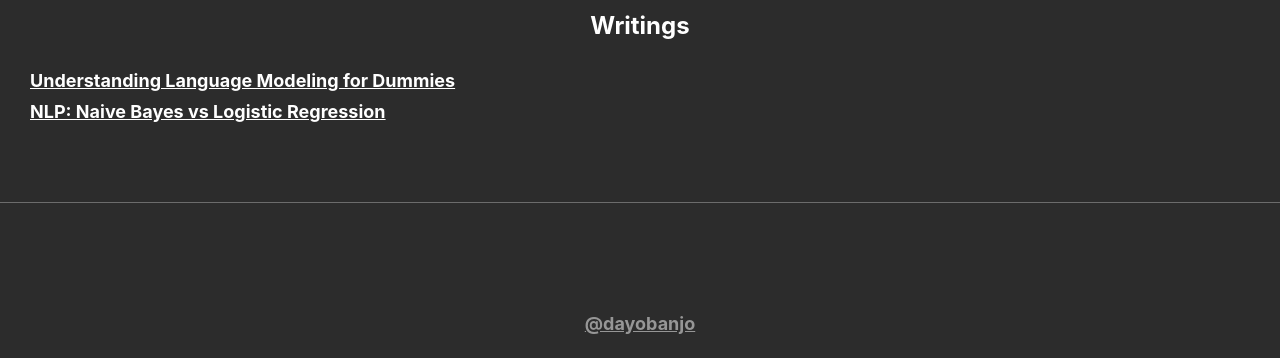
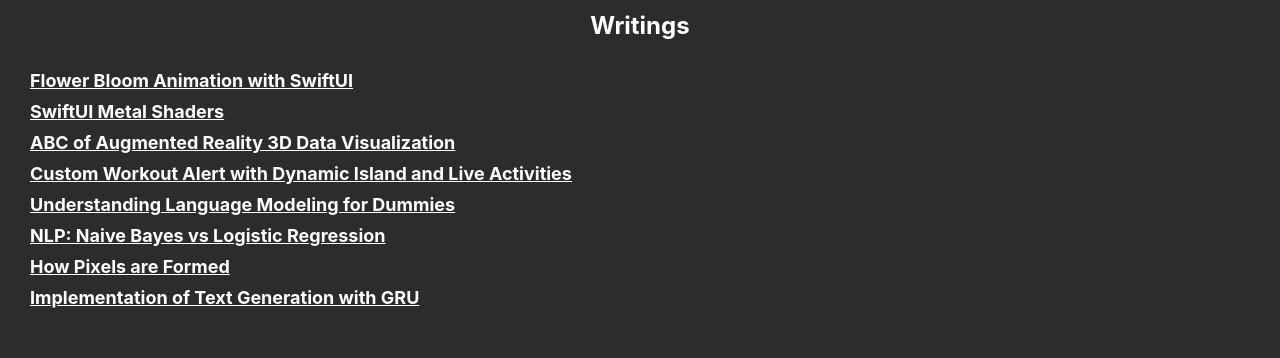
Before and after one commit to banjodayo39/bdayo, a React (Create React App) app: page / in a window 1280 px wide. Shown: the part 1750-2108 px from the top of the page. Built offline with nearby package versions, Linux system fonts and the light colour scheme.

Commit message:
Change landing page

```diff
--- a/src/data.js
+++ b/src/data.js
@@ -48,13 +48,37 @@
 
 export const WritingData = [
     {
+        title: "Flower Bloom Animation with SwiftUI",
+        link: "https://banjodayo39.medium.com/flower-bloom-animation-with-swiftui-bfb99a02e901"
+    },
+    {
+        title: "SwiftUI Metal Shaders",
+        link: "https://banjodayo39.medium.com/swiftui-metal-shaders-c53e7c690cb5"
+    },
+    {
+        title: "ABC of Augmented Reality 3D Data Visualization",
+        link: "https://banjodayo39.medium.com/abc-of-augmented-reality-3d-data-visualization-reality-composer-ar-quicklook-f3c7712eb529"
+    },
+    {
+        title: "Custom Workout Alert with Dynamic Island and Live Activities",
+        link: "https://banjodayo39.medium.com/customworkout-alert-with-dynamic-island-and-live-activities-ios-16-tutorial-iphone-14-6b29ca1a87a1"
+    },
+    {
         title: "Understanding Language Modeling for Dummies",
         link: "https://medium.com/@banjodayo39/understanding-language-modeling-for-dummies-47ba7aaa9455"
     },
     {
         title: "NLP: Naive Bayes vs Logistic Regression",
         link: "https://medium.com/@banjodayo39/nlp-text-classification-with-naive-bayes-vs-logistic-regression-7ad428d4cafa"
-    }
+    },
+    {
+        title: "How Pixels are Formed",
+        link: "https://banjodayo39.medium.com/how-pixels-are-formed-c644a35af6ed"
+    },
+    {
+        title: "Implementation of Text Generation with GRU",
+        link: "https://banjodayo39.medium.com/implementation-of-text-generation-with-gated-recurrent-unit-deep-learning-ac11c4347af2"
+    },
 ]
-
+//SwiftUI Metal Shaders
 export default projectData;
```
